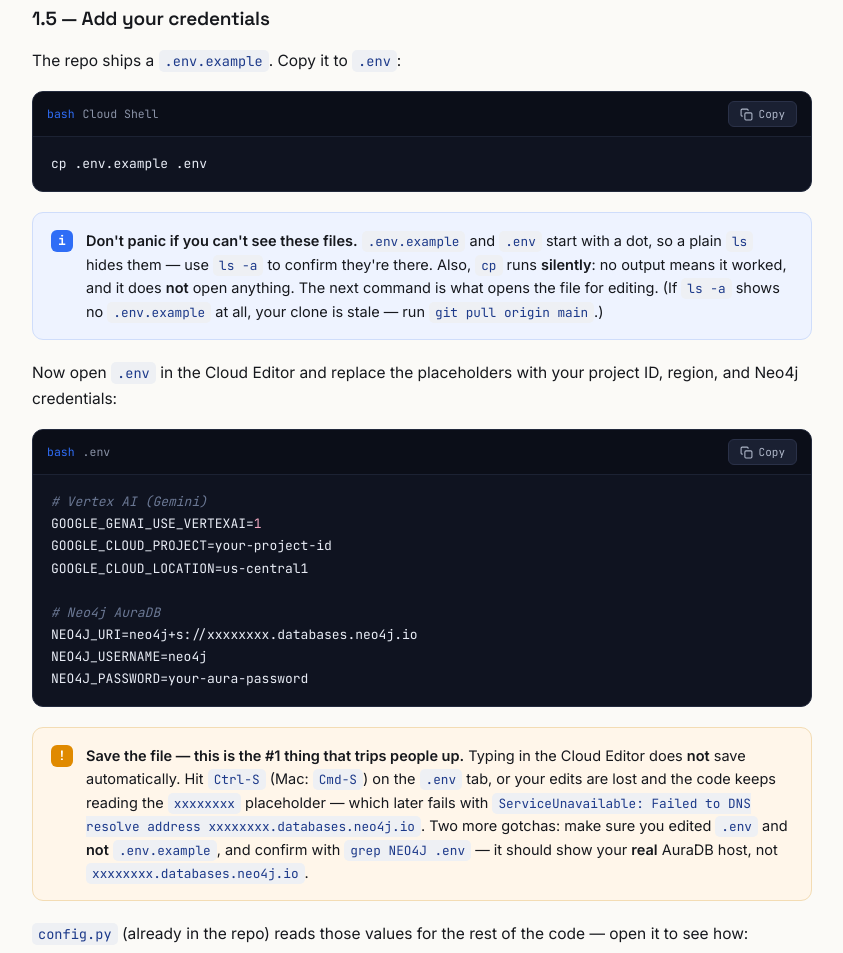
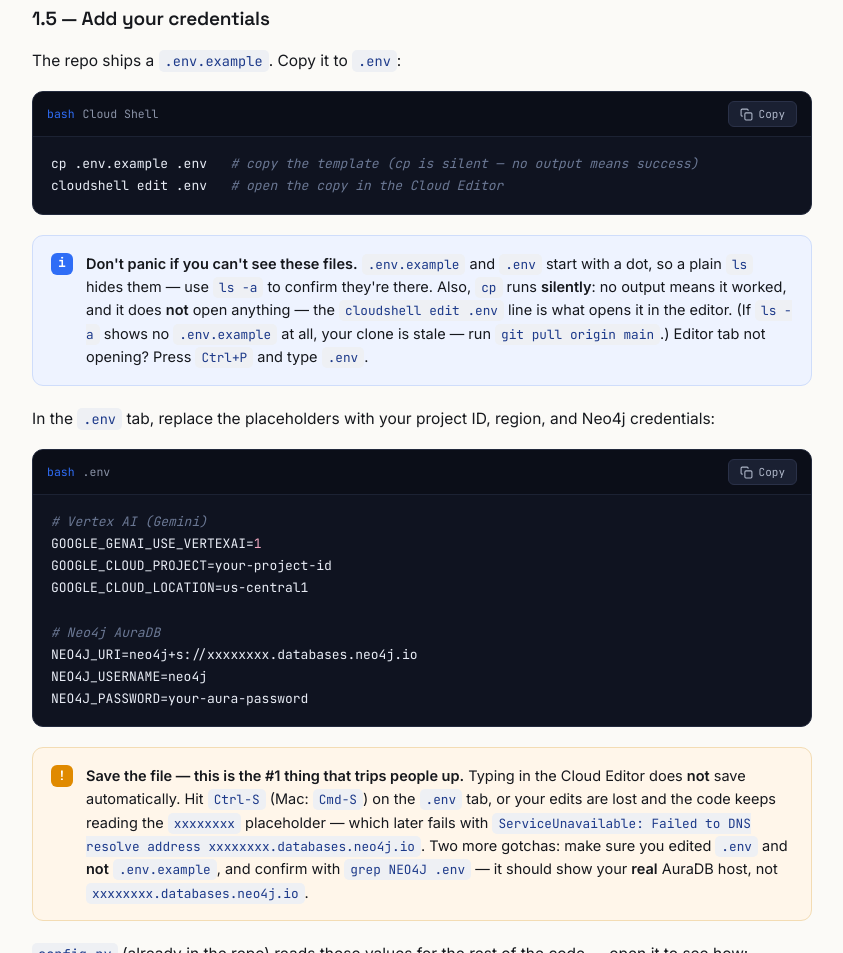
Before and after one commit to pytee/agentic-kag-starter, a plain HTML site: page docs/index.html in a window 1280 px wide. Shown: the part 3642-4595 px from the top of the page, without its empty margins (368-1211 px from the left). Drawn offline with Linux system fonts and the light colour scheme.

Commit message:
Add 'cloudshell edit .env' after cp in step 1.5
Show the command that actually opens .env in the Cloud Editor right after the
copy, plus a Ctrl+P fallback if the tab doesn't open.

Co-Authored-By: Claude Opus 4.8 <noreply@anthropic.com>

```diff
--- a/docs/index.html
+++ b/docs/index.html
@@ -311,8 +311,8 @@ const STEPS = [
       <h3>1.5 — Add your credentials</h3>
       <p>The repo ships a <code class="inl">.env.example</code>. Copy it to <code class="inl">.env</code>:</p>
       {{CODE:5}}
-      <div class="note tip"><div class="ic">i</div><div><b>Don't panic if you can't see these files.</b> <code class="inl">.env.example</code> and <code class="inl">.env</code> start with a dot, so a plain <code class="inl">ls</code> hides them — use <code class="inl">ls -a</code> to confirm they're there. Also, <code class="inl">cp</code> runs <b>silently</b>: no output means it worked, and it does <b>not</b> open anything. The next command is what opens the file for editing. (If <code class="inl">ls -a</code> shows no <code class="inl">.env.example</code> at all, your clone is stale — run <code class="inl">git pull origin main</code>.)</div></div>
-      <p>Now open <code class="inl">.env</code> in the Cloud Editor and replace the placeholders with your project ID, region, and Neo4j credentials:</p>
+      <div class="note tip"><div class="ic">i</div><div><b>Don't panic if you can't see these files.</b> <code class="inl">.env.example</code> and <code class="inl">.env</code> start with a dot, so a plain <code class="inl">ls</code> hides them — use <code class="inl">ls -a</code> to confirm they're there. Also, <code class="inl">cp</code> runs <b>silently</b>: no output means it worked, and it does <b>not</b> open anything — the <code class="inl">cloudshell edit .env</code> line is what opens it in the editor. (If <code class="inl">ls -a</code> shows no <code class="inl">.env.example</code> at all, your clone is stale — run <code class="inl">git pull origin main</code>.) Editor tab not opening? Press <code class="inl">Ctrl+P</code> and type <code class="inl">.env</code>.</div></div>
+      <p>In the <code class="inl">.env</code> tab, replace the placeholders with your project ID, region, and Neo4j credentials:</p>
       {{CODE:6}}
       <div class="note warn"><div class="ic">!</div><div><b>Save the file — this is the #1 thing that trips people up.</b> Typing in the Cloud Editor does <b>not</b> save automatically. Hit <code class="inl">Ctrl-S</code> (Mac: <code class="inl">Cmd-S</code>) on the <code class="inl">.env</code> tab, or your edits are lost and the code keeps reading the <code class="inl">xxxxxxxx</code> placeholder — which later fails with <code class="inl">ServiceUnavailable: Failed to DNS resolve address xxxxxxxx.databases.neo4j.io</code>. Two more gotchas: make sure you edited <code class="inl">.env</code> and <b>not</b> <code class="inl">.env.example</code>, and confirm with <code class="inl">grep NEO4J .env</code> — it should show your <b>real</b> AuraDB host, not <code class="inl">xxxxxxxx.databases.neo4j.io</code>.</div></div>
       <p><code class="inl">config.py</code> (already in the repo) reads those values for the rest of the code — open it to see how:</p>
@@ -329,7 +329,8 @@ cd agentic-kag-starter`},
       {file:"Cloud Shell", lang:"bash", code:`# opens the Cloud Shell Editor on the cloned folder
 cloudshell edit .`},
       {file:"Cloud Shell", lang:"bash", code:`pip install -r requirements.txt`},
-      {file:"Cloud Shell", lang:"bash", code:`cp .env.example .env`},
+      {file:"Cloud Shell", lang:"bash", code:`cp .env.example .env   # copy the template (cp is silent — no output means success)
+cloudshell edit .env   # open the copy in the Cloud Editor`},
       {file:".env", lang:"bash", code:`# Vertex AI (Gemini)
 GOOGLE_GENAI_USE_VERTEXAI=1
 GOOGLE_CLOUD_PROJECT=your-project-id
```
